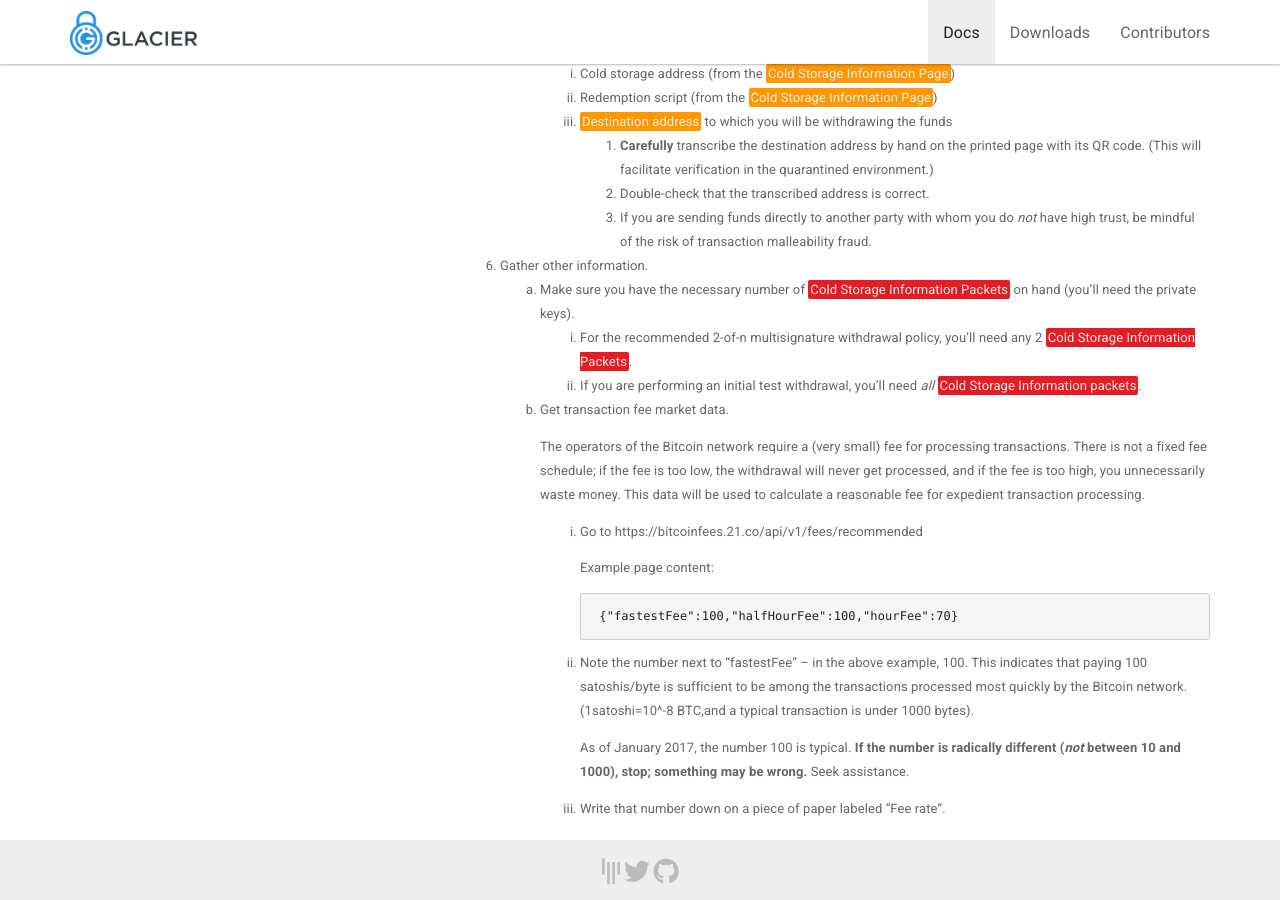
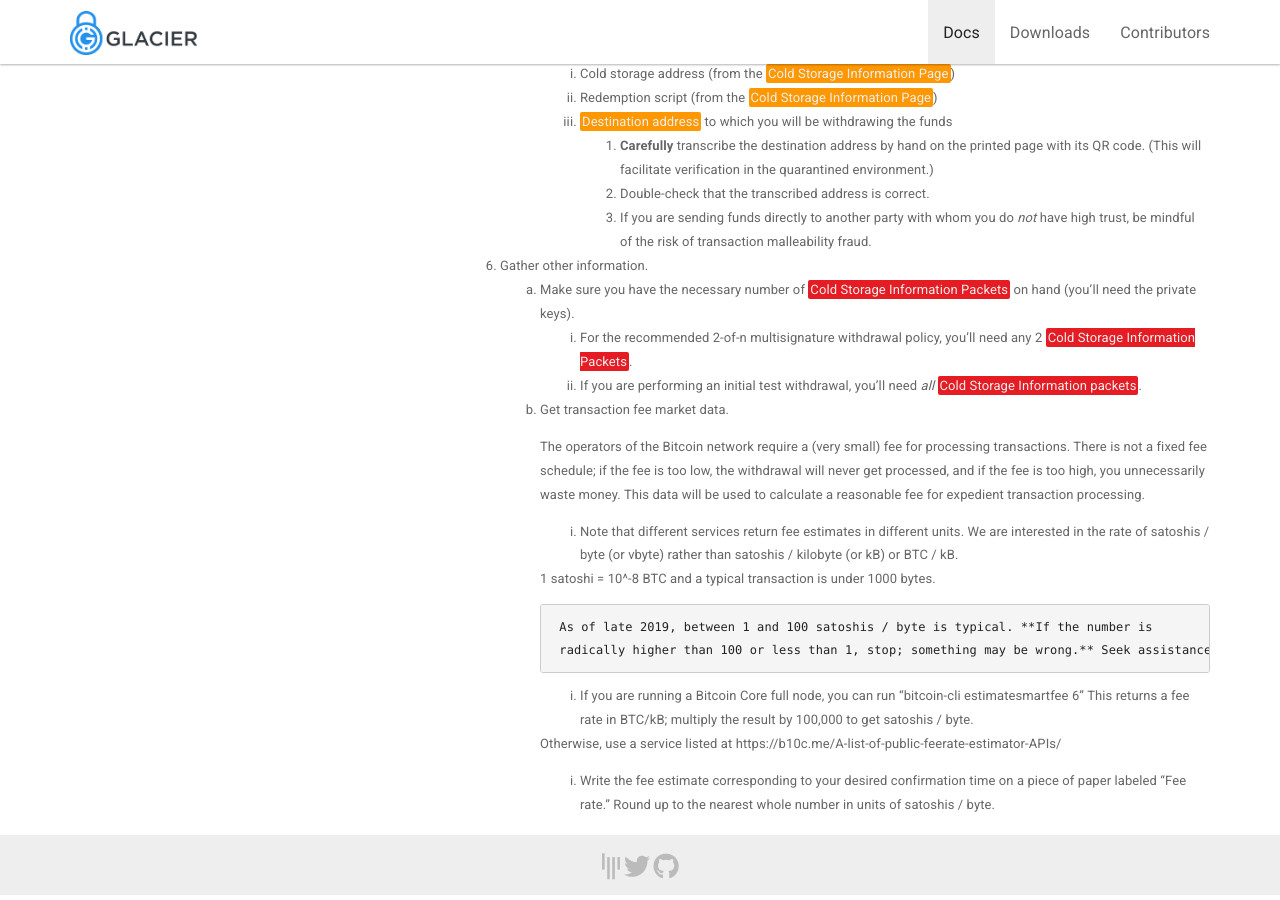
Before and after one commit to GlacierProtocol/glacierprotocol.github.io, a Jekyll site: the page built from _docs/withdrawal/preparation.md, in a window 1280 px wide and 900 px high, scrolled down 1690 px. Built offline with Jekyll 4.4.1, drawn with Linux system fonts in a browser that asks for light colours; nearby versions of some CDN libraries.

Commit message:
update fee estimate guide Fixes https://github.com/GlacierProtocol/GlacierProtocol/issues/66

````diff
--- a/_docs/withdrawal/preparation.md
+++ b/_docs/withdrawal/preparation.md
@@ -122,21 +122,19 @@ to withdraw.
         too high, you unnecessarily waste money. This data will be used to
         calculate a reasonable fee for expedient transaction processing.
 
-        1. Go to https://bitcoinfees.21.co/api/v1/fees/recommended
+        1. Note that different services return fee estimates in different units.
+        We are interested in the rate of satoshis / byte (or vbyte) rather than
+        satoshis / kilobyte (or kB) or BTC / kB.
 
-            Example page content:
-            ```
-            {"fastestFee":100,"halfHourFee":100,"hourFee":70}
-            ```
+        1 satoshi = 10^-8 BTC and a typical transaction is under 1000 bytes.
 
-        2. Note the number next to "fastestFee" -- in the above example, 100.
-        This indicates that paying 100 satoshis/byte is sufficient to be among
-        the transactions processed most quickly by the Bitcoin
-        network.(1satoshi=10^-8 BTC,and a typical transaction is under 1000
-        bytes).
+            As of late 2019, between 1 and 100 satoshis / byte is typical. **If the number is
+            radically higher than 100 or less than 1, stop; something may be wrong.** Seek assistance.
 
-            As of January 2017, the number 100 is typical. **If the number is
-            radically different (*not* between 10 and 1000), stop; something may
-            be wrong.** Seek assistance.
+        2. If you are running a Bitcoin Core full node, you can run "bitcoin-cli estimatesmartfee 6"
+        This returns a fee rate in BTC/kB; multiply the result by 100,000 to get satoshis / byte.
 
-        3. Write that number down on a piece of paper labeled "Fee rate".
+        Otherwise, use a service listed at https://b10c.me/A-list-of-public-feerate-estimator-APIs/
+
+        3. Write the fee estimate corresponding to your desired confirmation time on a piece of paper
+        labeled "Fee rate." Round up to the nearest whole number in units of satoshis / byte.
````
